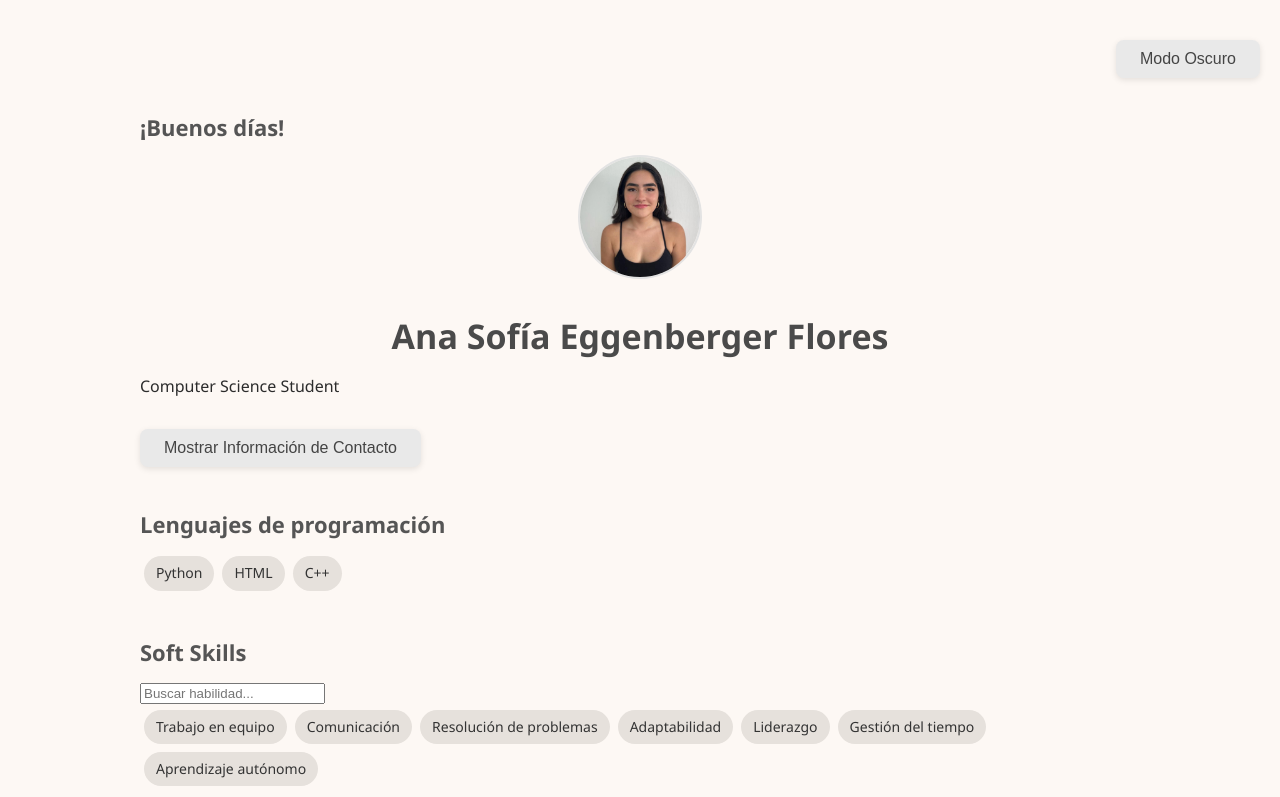
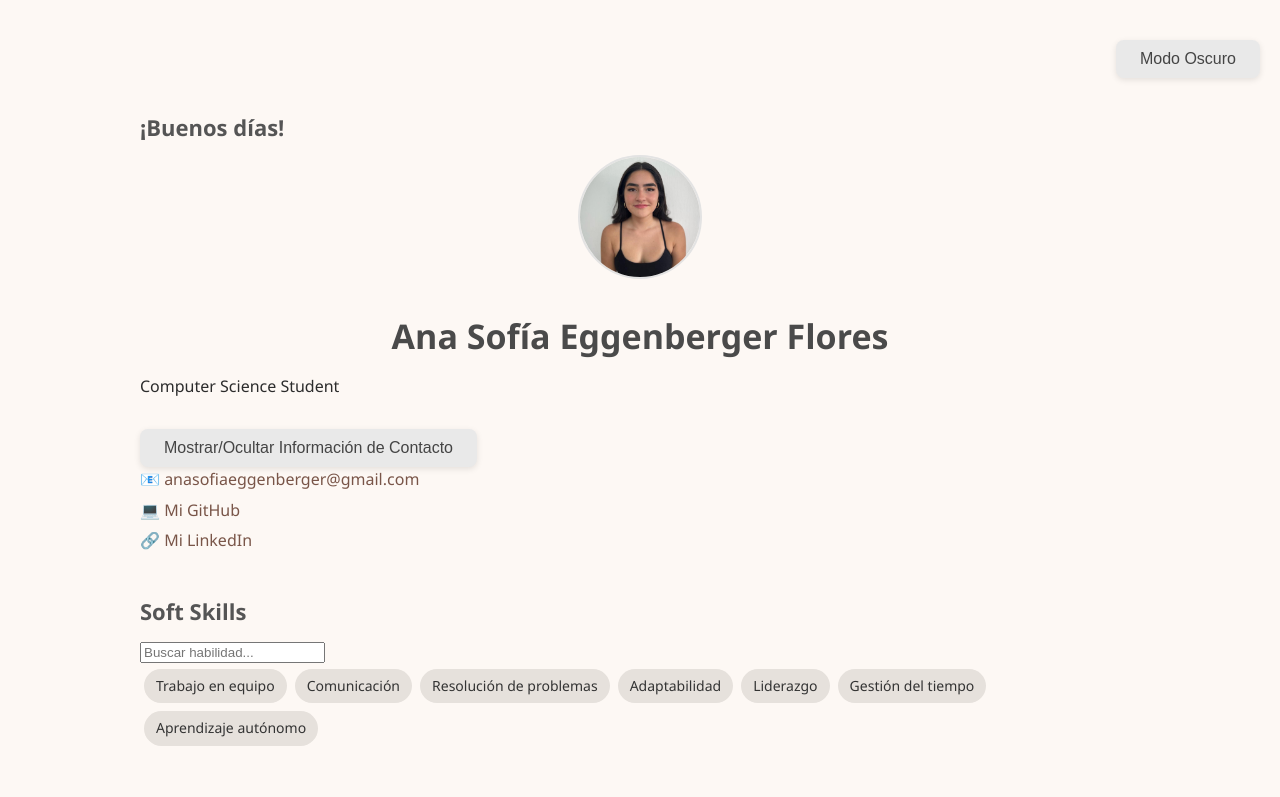
Before and after one commit to anasofiaeggenberger/Web-Development, an Angular app in the folder cv-angular/: page / in a window 1280 px wide. Shown: the top 797 px of the page. Built offline with nearby package versions, Linux system fonts and the light colour scheme.

Commit message:
Migración completa de funcionalidades dinámicas: saludo, toggle y filtro

```diff
--- a/cv-angular/src/app/components/contacto/contacto.component.html
+++ b/cv-angular/src/app/components/contacto/contacto.component.html
@@ -1,10 +1,8 @@
 <div class="text-center">
-  <button class="btn btn-outline-dark mb-3" (click)="toggleContacto()">
-    {{ mostrarContacto ? 'Ocultar' : 'Mostrar' }} Información de Contacto
-  </button>
+  <button class="btn btn-outline-dark mb-3" (click)="toggleContacto()">Mostrar/Ocultar Información de Contacto</button>
 </div>
 
-<div class="info-personal text-center" *ngIf="mostrarContacto">
+<div class="info-personal text-center" *ngIf="mostrar">
   <a href="mailto:anasofiaeggenberger@gmail.com">📧 anasofiaeggenberger@gmail.com</a>
   <a href="https://github.com/anasofiaeggenberger" target="_blank">💻 Mi GitHub</a>
   <a href="https://www.linkedin.com/in/ana-sof%C3%ADa-eggenberger-a945932b2/?trk=opento_sprofile_topcard" target="_blank">🔗 Mi LinkedIn</a>
--- a/cv-angular/src/app/components/contacto/contacto.component.ts
+++ b/cv-angular/src/app/components/contacto/contacto.component.ts
@@ -6,9 +6,9 @@ import { Component } from '@angular/core';
   styleUrls: ['./contacto.component.css']
 })
 export class ContactoComponent {
-  mostrarContacto = false;
+  mostrar: boolean = true;
 
-  toggleContacto() {
-    this.mostrarContacto = !this.mostrarContacto;
+  toggleContacto(): void {
+    this.mostrar = !this.mostrar;
   }
 }
--- a/cv-angular/src/app/components/header/header.component.ts
+++ b/cv-angular/src/app/components/header/header.component.ts
@@ -1,14 +1,14 @@
-import { Component, OnInit } from '@angular/core';
+import { Component } from '@angular/core';
 
 @Component({
   selector: 'app-header',
   templateUrl: './header.component.html',
   styleUrls: ['./header.component.css']
 })
-export class HeaderComponent implements OnInit {
+export class HeaderComponent {
   saludo: string = '';
 
-  ngOnInit(): void {
+  constructor() {
     const hora = new Date().getHours();
     if (hora < 12) {
       this.saludo = '¡Buenos días!';
--- a/cv-angular/src/app/components/skills/skills.component.html
+++ b/cv-angular/src/app/components/skills/skills.component.html
@@ -1,12 +1,3 @@
-<div class="seccion">
-  <h3>Lenguajes de programación</h3>
-  <div class="badges">
-    <span class="badge text-bg-secondary">Python</span>
-    <span class="badge text-bg-secondary">HTML</span>
-    <span class="badge text-bg-secondary">C++</span>
-  </div>
-</div>
-
 <div class="seccion">
   <h3>Soft Skills</h3>
   <input type="text" class="form-control mb-3" [(ngModel)]="filtro" placeholder="Buscar habilidad...">
--- a/cv-angular/src/app/components/skills/skills.component.ts
+++ b/cv-angular/src/app/components/skills/skills.component.ts
@@ -6,21 +6,15 @@ import { Component } from '@angular/core';
   styleUrls: ['./skills.component.css']
 })
 export class SkillsComponent {
+  filtro: string = '';
   habilidades: string[] = [
-    'Trabajo en equipo',
-    'Comunicación',
-    'Resolución de problemas',
-    'Adaptabilidad',
-    'Liderazgo',
-    'Gestión del tiempo',
-    'Aprendizaje autónomo'
+    'Trabajo en equipo', 'Comunicación', 'Resolución de problemas',
+    'Adaptabilidad', 'Liderazgo', 'Gestión del tiempo', 'Aprendizaje autónomo'
   ];
 
-  filtro: string = '';
-
-  get habilidadesFiltradas() {
-    return this.habilidades.filter(habilidad =>
-      habilidad.toLowerCase().includes(this.filtro.toLowerCase())
+  get habilidadesFiltradas(): string[] {
+    return this.habilidades.filter(h =>
+      h.toLowerCase().includes(this.filtro.toLowerCase())
     );
   }
 }
```
Also changed, not shown: 1 other file (tests, documents, lock files or other folders).
